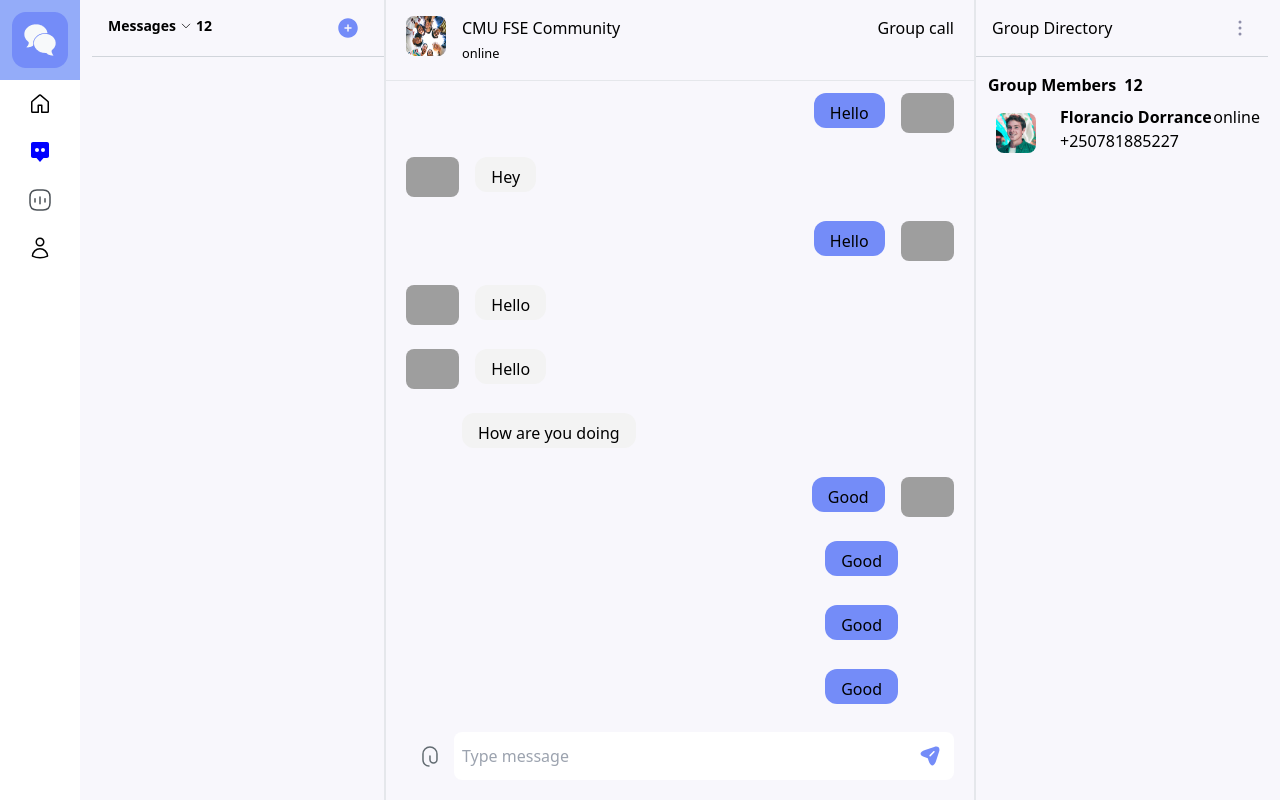
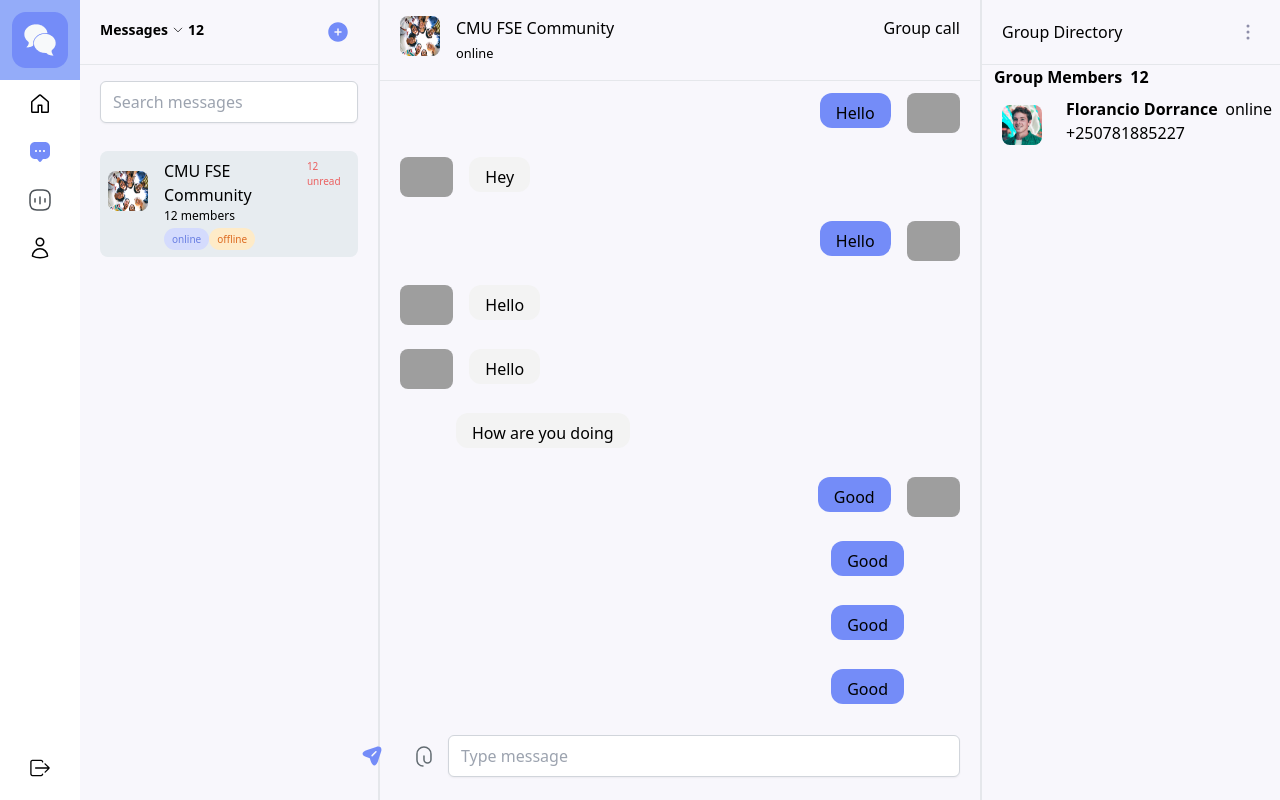
Before and after one commit to kennyrogers330/Emergency-Social-Network-ESN-, a React (Create React App) app in the folder frontend/: page /dashboard in a window 1280 px wide. Built offline with nearby package versions, Linux system fonts and the light colour scheme; grey boxes are pictures that could not be loaded.

Commit message:
feat: dashboard-frontend

```diff
--- /dev/null
+++ b/frontend/src/components/Dashboard/Contact.jsx
@@ -0,0 +1,33 @@
+import React from 'react';
+import group from '../../assets/group.jpg';
+
+const Contact = () => {
+  return (
+    <div className="px-5 py-3">
+      <div className="flex py-2 px-2 gap-4 rounded-lg bg-[#E7ECF0]">
+        <div className="py-3">
+          <img src={group} alt="profile" className="w-10 h-10 rounded-lg" />
+        </div>
+        <div className="flex flex-1 justify-between">
+          <div>
+            <p> CMU FSE Community </p>
+            <p className="text-[12px] text-opacity-40">12 members</p>
+            <div className="gap-1">
+              <span className="rounded-xl text-[10px] text-[#6A7FE2] bg-[#D4DBFD] px-2 py-1">
+                online
+              </span>
+              <span className="rounded-xl text-[10px] text-[#DD6B20] bg-[#FEEBC8] px-2 py-1">
+                offline
+              </span>
+            </div>
+          </div>
+          <div>
+            <p className="text-[#EB6060] text-[10px]">12 unread</p>
+          </div>
+        </div>
+      </div>
+    </div>
+  );
+};
+
+export default Contact;
--- a/frontend/src/components/Dashboard/MembersDirectory.jsx
+++ b/frontend/src/components/Dashboard/MembersDirectory.jsx
@@ -3,8 +3,8 @@ function MembersDirectory() {
   return (
     <>
       <div className="flex flex-col">
-        <div className="p-2">
-          <div className="flex justify-between font-sans m-2">
+        <div className="py-5 px-5 border-b">
+          <div className="flex justify-between font-sans">
             <div>Group Directory</div>
             <div>
               <svg
@@ -24,7 +24,6 @@ function MembersDirectory() {
             </div>
           </div>
         </div>
-        <hr className="border-gray-300 mb-4"></hr>
         <div className="ml-3">
           <div className="flex justify-start font-semibold">
             <div className="mr-2">Group Members</div>
--- a/frontend/src/components/Dashboard/Messages.jsx
+++ b/frontend/src/components/Dashboard/Messages.jsx
@@ -1,9 +1,12 @@
+import Input from '../Input.jsx';
+import Contact from './Contact.jsx';
+
 function Messages() {
   return (
     <>
       <div className="flex flex-col">
-        <div className="p-2">
-          <div className="flex justify-between font-sans m-2">
+        <div className="py-5 px-5 border-b">
+          <div className="flex justify-between font-sans">
             <div className="flex font-semibold text-sm">
               <span className="font-bold">Messages</span>
               <span className="p-1">
@@ -40,8 +43,10 @@ function Messages() {
             </div>
           </div>
         </div>
-        <hr className="border-gray-300 mb-4"></hr>
-        <div className="c"></div>
+        <div className="px-5 py-4">
+          <Input className="bg=[#F3F3F3]" placeholder="Search messages" />
+        </div>
+        <Contact />
       </div>
     </>
   );
--- a/frontend/src/components/Input.jsx
+++ b/frontend/src/components/Input.jsx
@@ -18,7 +18,7 @@ const Input = ({
     ${disabled ? 'bg-gray-100 text-gray-500 cursor-not-allowed' : ''}
     ${className}`;
   return (
-    <div className="flex flex-col mb-4">
+    <div className="flex flex-col w-full justify-center">
       <div className="flex justify-between">
         {label && <label className="mb-2 text-gray-700">{label}</label>}
         {details && <label className="mb-2 text-gray-700">{details}</label>}
--- a/frontend/src/components/dashboard/Chat.jsx
+++ b/frontend/src/components/dashboard/Chat.jsx
@@ -1,6 +1,8 @@
 import React from 'react';
 import profile from '../../assets/profile.png';
 import group from '../../assets/group.jpg';
+import Input from '../Input.jsx';
+import Button from '../Button.jsx';
 
 const Chat = () => {
   const user = [{ id: 1 }];
@@ -172,14 +174,12 @@ const Chat = () => {
                 />
               </svg>
             </div>
-            <input
-              placeholder="Type message"
-              className="w-full h-12 p-2 rounded-lg message"
-            />
+            <Input placeholder="Type message" />
             <div>
-              <button
+              <Button
                 type="submit"
-                className="bg-inherit hover:bg-[#F3F3F3] h-12 absolute right-5 pr-3"
+                className="bg-inherit absolute hover:bg-[#F3F3F3] w-[35px] right-6 bottom-7 shadow-inherit"
+                size={'small'}
               >
                 <svg
                   xmlns="http://www.w3.org/2000/svg"
@@ -193,7 +193,7 @@ const Chat = () => {
                     fill="#748CF8"
                   />
                 </svg>
-              </button>
+              </Button>
             </div>
           </div>
         </form>
--- a/frontend/src/components/dashboard/Sidebar.jsx
+++ b/frontend/src/components/dashboard/Sidebar.jsx
@@ -2,7 +2,7 @@ import React from 'react';
 import logo from '../../assets/icon/Logo.png';
 import { Link } from 'react-router-dom';
 import { GoHome } from 'react-icons/go';
-import { BiSolidMessageAltDots } from 'react-icons/bi';
+import { IoIosLogOut } from 'react-icons/io';
 import { HiOutlineUser } from 'react-icons/hi2';
 
 const Sidebar = () => {
@@ -20,7 +20,20 @@ const Sidebar = () => {
     {
       path: '/dashboard',
       name: 'home',
-      icon: <BiSolidMessageAltDots size={24} color="blue" />,
+      icon: (
+        <svg
+          xmlns="http://www.w3.org/2000/svg"
+          width="24"
+          height="24"
+          viewBox="0 0 24 24"
+          fill="none"
+        >
+          <path
+            d="M17 2H7C4.24 2 2 4.23 2 6.98V13.96C2 16.71 4.24 18.94 7 18.94H8.5C8.77 18.94 9.13 19.12 9.3 19.34L10.8 21.33C11.46 22.21 12.54 22.21 13.2 21.33L14.7 19.34C14.89 19.09 15.19 18.94 15.5 18.94H17C19.76 18.94 22 16.71 22 13.96V6.98C22 4.23 19.76 2 17 2ZM8 12C7.44 12 7 11.55 7 11C7 10.45 7.45 10 8 10C8.55 10 9 10.45 9 11C9 11.55 8.56 12 8 12ZM12 12C11.44 12 11 11.55 11 11C11 10.45 11.45 10 12 10C12.55 10 13 10.45 13 11C13 11.55 12.56 12 12 12ZM16 12C15.44 12 15 11.55 15 11C15 10.45 15.45 10 16 10C16.55 10 17 10.45 17 11C17 11.55 16.56 12 16 12Z"
+            fill="#748CF8"
+          />
+        </svg>
+      ),
     },
     {
       path: '/dashboard',
@@ -51,17 +64,27 @@ const Sidebar = () => {
     },
   ];
   return (
+    <div className="flex justify-between flex-col">
       <div>
         {menuItems.map((item) => (
           <Link
             to={item.path}
             key={item.path}
-          className={`flex justify-center p-3 hover:bg-[#94acf9]  `}
+            className="flex justify-center p-3 hover:bg-[#94acf9] "
           >
             {item.icon}
           </Link>
         ))}
       </div>
+      <div>
+        <Link
+          to="/logout"
+          className={`flex justify-center px-3 pb-5 hover:bg-[#94acf9]  `}
+        >
+          <IoIosLogOut size={24} path="/logout" />
+        </Link>
+      </div>
+    </div>
   );
 };
 
--- a/frontend/src/pages/Dashboard.jsx
+++ b/frontend/src/pages/Dashboard.jsx
@@ -23,7 +23,7 @@ function Dashboard({ userdata }) {
   console.log('userdata:', userdata);
 
   return (
-    <div className="flex justify-center px-3 h-full max-h-full">
+    <div className="flex justify-center h-full max-h-full">
       <div className="w-1/4 border-r-2">
         <Messages></Messages>
       </div>
```
Also changed, not shown: 1 other file (tests, documents, lock files or other folders). Lines whose indentation alone changed are shown as unchanged.
